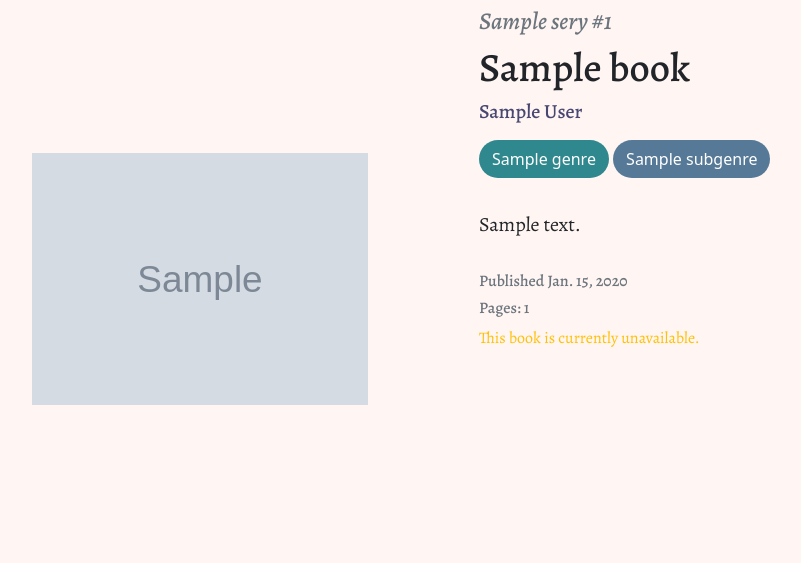
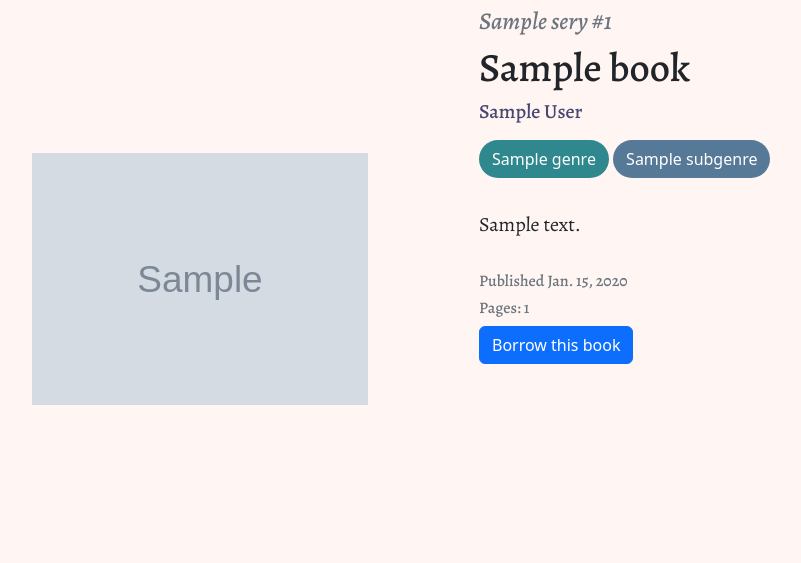
Before and after one commit to gabrielrowan/booknook_library, a Django app: page /book/1 in a window 1280 px wide. Shown: the part 615-1178 px from the top of the page, without its empty margins (173-974 px from the left). Run offline with Django 5.2, Linux system fonts and the light colour scheme; a user stored in the database is signed in; tables that the repository leaves empty hold one stand-in row (values such as "Sample post"); grey boxes marked "Sample" are stand-in pictures; some web fonts are replaced.

Commit message:
getting there! you have borrowed this book almost working

```diff
--- a/booknook/library/templates/library/book_detail.html
+++ b/booknook/library/templates/library/book_detail.html
@@ -42,10 +42,12 @@
 
                 {% if user.is_authenticated %}
                     {% if is_available %}
-                        <form action="{% url 'borrow-book' book.id %}" method="post">
+                        <form action="{% url 'borrow-book' book.pk %}" method="post">
                             {% csrf_token %}
                             <button type="submit" class="btn btn-primary">Borrow this book</button>
                         </form>
+                    {% elif in_user_borrowed_list %}
+                        <p class="text-success">You have borrowed this book! &#9989</p>
                     {% else %}
                         <p class="text-warning">This book is currently unavailable.</p>
                     {% endif %}
--- a/booknook/library/urls.py
+++ b/booknook/library/urls.py
@@ -10,5 +10,5 @@ urlpatterns = [
     path('book/<int:pk>', BookDetailView.as_view(), name='book-detail'),
     path('author/<int:pk>', AuthorDetailView.as_view(), name='author-detail'),
     path('mybooks/', LoanedBooksByUserListView.as_view(), name='borrowed-books'),
-    path('book/<int:book_id>/borrow/', BorrowBookView.as_view(), name='borrow-book')
+    path('book/<int:pk>/borrow/', BorrowBookView.as_view(), name='borrow-book')
 ]
--- a/booknook/library/views.py
+++ b/booknook/library/views.py
@@ -58,6 +58,13 @@ class BookDetailView(DetailView):
     def get_context_data(self, **kwargs):
         context = super().get_context_data(**kwargs)
 
+        is_available = BookInstance.objects.filter(book=self.object, status='a').exists()
+        context['is_available'] = is_available
+
+        user = self.request.user
+
+        context['in_user_borrowed_list'] = BookInstance.objects.filter(book=self.object, borrower=user, status='o').exists()
+
         other_books = Book.objects.filter(author=self.object.author).exclude(id=self.object.id)
         context['other_books_by_author'] = other_books if other_books.exists() else None
 
@@ -98,11 +105,11 @@ class LoanedBooksByUserListView(LoginRequiredMixin,ListView):
 
 
 class BorrowBookView(LoginRequiredMixin, View):
-    def post(self, request, book_id):
-        return self.process_borrow_request(request, book_id)
+    def post(self, request, pk):
+        return self.process_borrow_request(request, pk)
 
-    def process_borrow_request(self, request, book_id):
-        book = get_object_or_404(Book, id=book_id)
+    def process_borrow_request(self, request, pk):
+        book = get_object_or_404(Book, id=pk)
         available_instance = BookInstance.objects.filter(book=book, status='a').first()
 
         if available_instance:
@@ -115,4 +122,4 @@ class BorrowBookView(LoginRequiredMixin, View):
         else:
             messages.error(request, "Sorry, this book is currently unavailable for borrowing.")
 
-        return redirect('book-detail', pk=book.id)
+        return redirect('book-detail', pk=pk)
```
